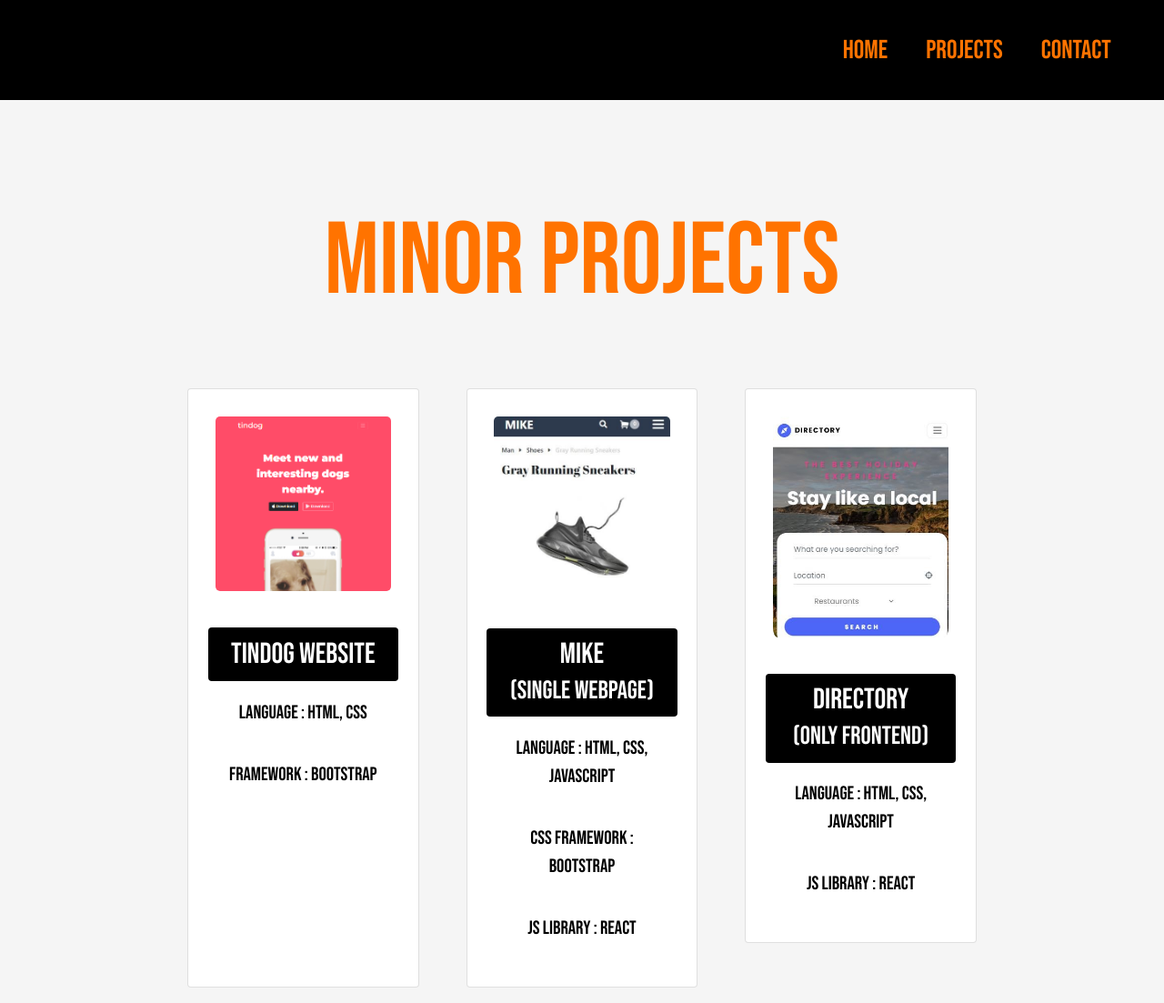
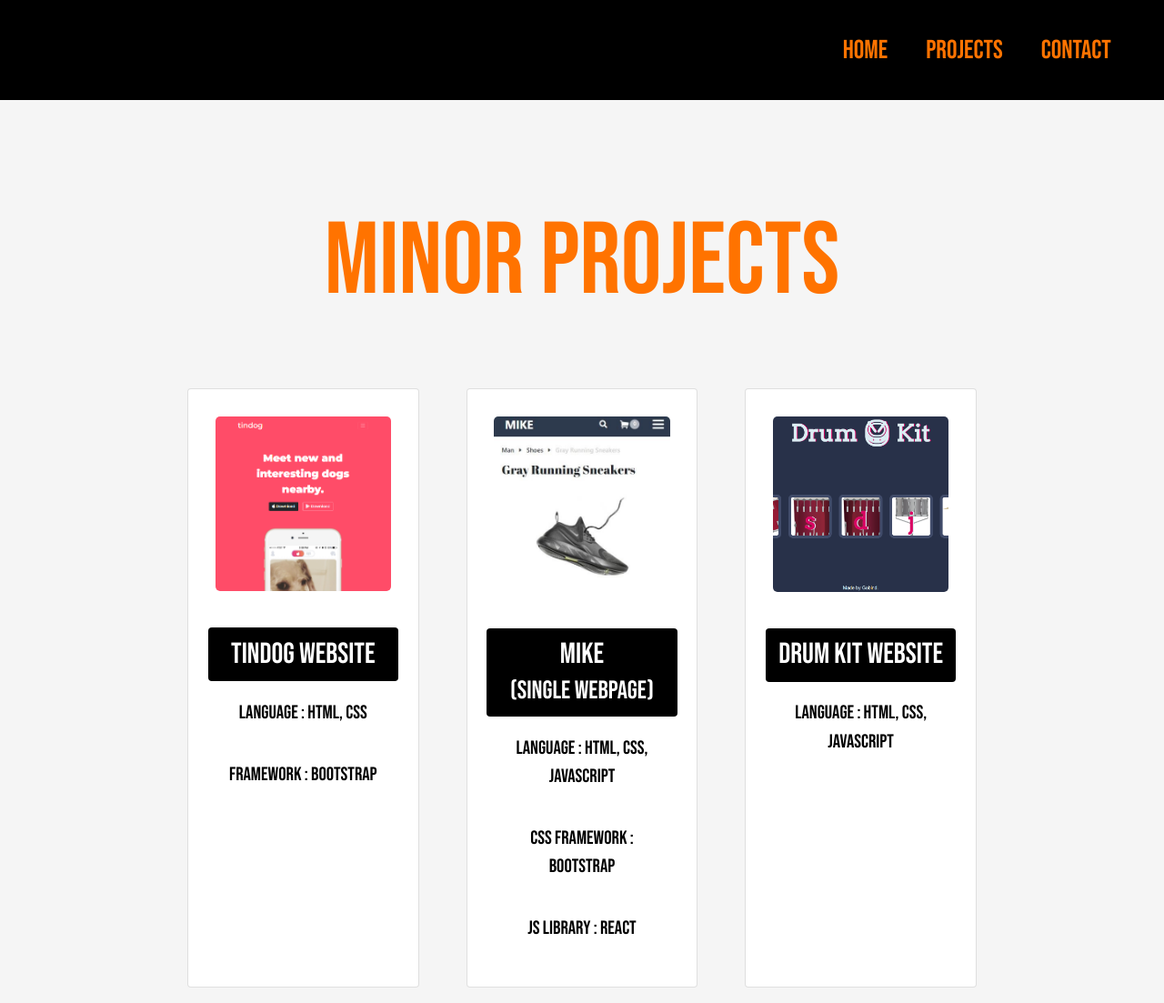
Before and after one commit to GobindSinghDhanjal/GobindSingh, a plain HTML site: page minor-projects.html in a window 1280 px wide. Shown: the top 1103 px of the page at 91% size. Drawn offline with nearby package versions, Linux system fonts and the light colour scheme.

Commit message:
Update minor-projects.html

```diff
--- a/minor-projects.html
+++ b/minor-projects.html
@@ -91,7 +91,7 @@
 
           </div>
 
-          <!-- <div class="col-md-4 rounded d-flex">
+          <div class="col-md-4 rounded d-flex">
 
             <div class="card qual-card">
               <a href="https://gobindsinghdhanjal.github.io/DrumKit" class="projects-a">
@@ -103,10 +103,10 @@
             </a>
             </div>
 
-          </div> -->
+          </div>
 
 
-          <div class="col-md-4 rounded">
+<!--           <div class="col-md-4 rounded">
 
             <div class="card qual-card">
               <a href="https://marvelous-palmier-2a4399.netlify.app/" class="projects-a">
@@ -119,7 +119,7 @@
             </a>
             </div>
 
-          </div>
+          </div> -->
 
 
 
```
